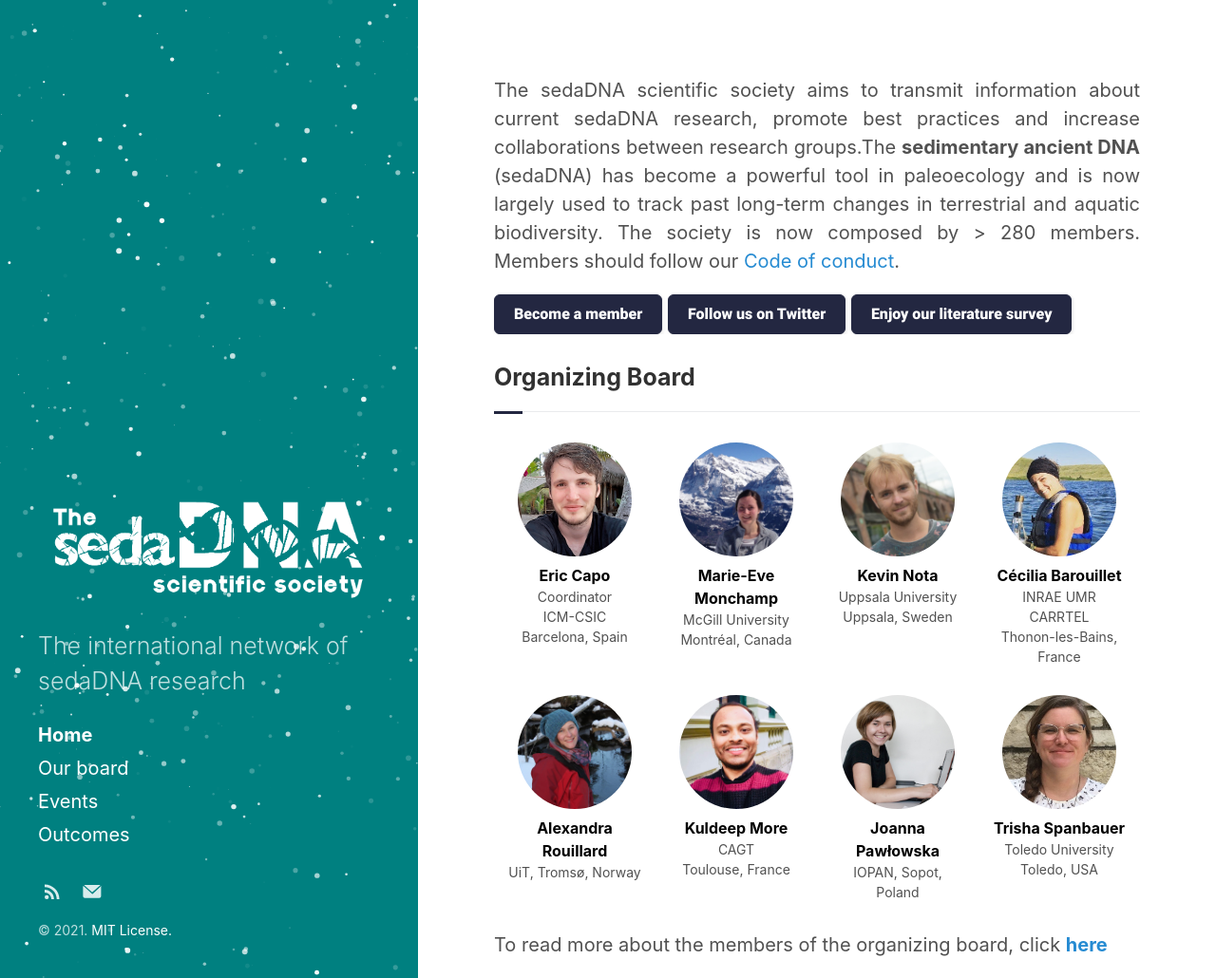
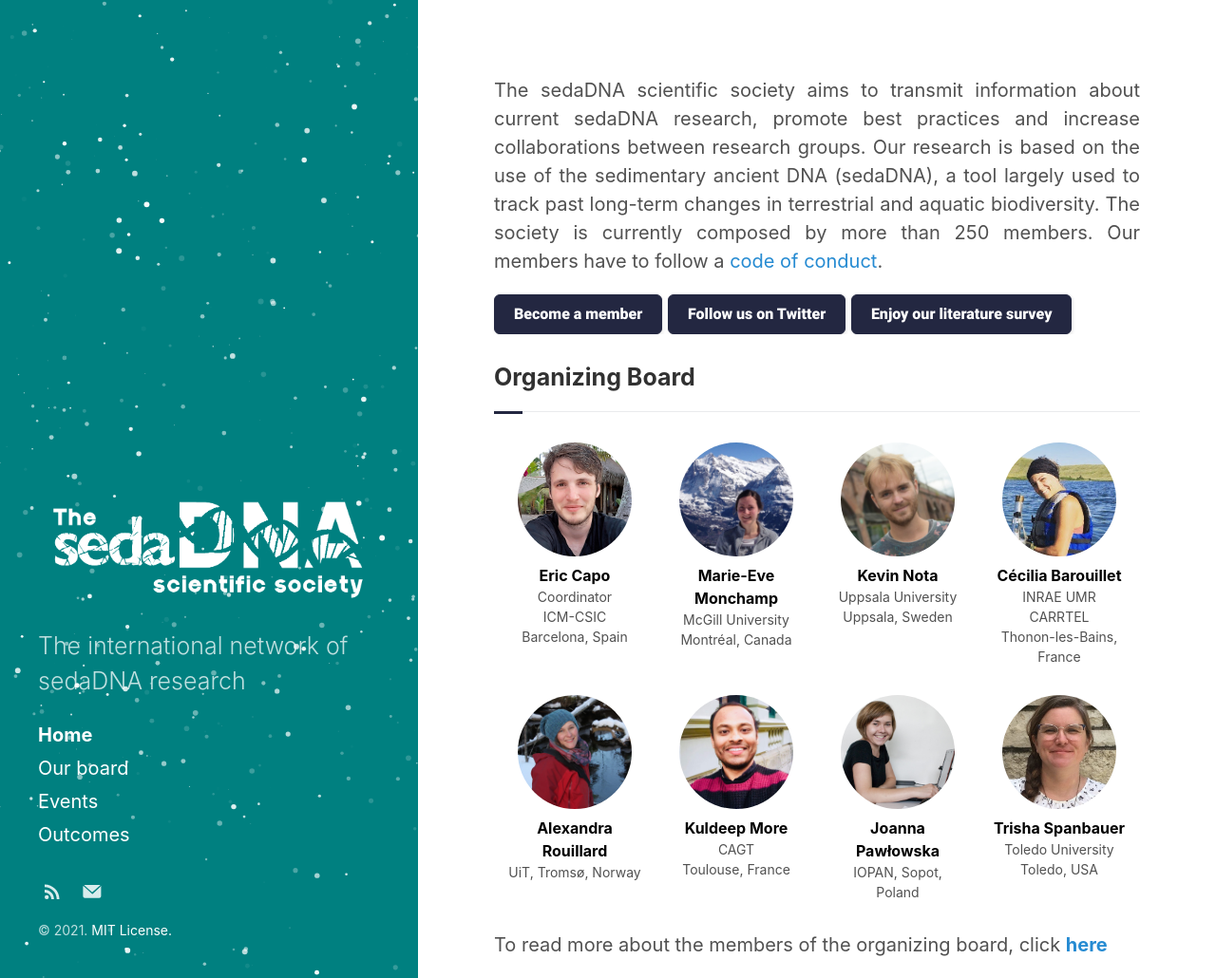
Before and after one commit to sedadna/sedadna.github.io, a Jekyll site: the page built from index.html, in a window 1280 px wide and 1030 px high. Shown: the whole window at 95% size. Built offline with Jekyll 4.4.1, drawn with Linux system fonts in a browser that asks for light colours; the list of posts is cut into pages by our own code.

Commit message:
Update index.html

```diff
--- a/_layouts/index.html
+++ b/_layouts/index.html
@@ -3,7 +3,7 @@
 ---
 
 <div class="intro">
-<p>The sedaDNA scientific society aims to transmit information about current sedaDNA research, promote best practices and increase collaborations between research groups.The <b>sedimentary ancient DNA</b> (sedaDNA) has become a powerful tool in paleoecology and is now largely used to track past long-term changes in terrestrial and aquatic biodiversity.  The society is now composed by > 280 members. Members should follow our <a href="/category/3-code.html" target="_blank">Code of conduct</a>.</p>
+<p>The sedaDNA scientific society aims to transmit information about current sedaDNA research, promote best practices and increase collaborations between research groups. Our research is based on the use of the sedimentary ancient DNA (sedaDNA), a tool largely used to track past long-term changes in terrestrial and aquatic biodiversity.  The society is currently composed by more than 250 members. Our members have to follow a <a href="/category/3-code.html" target="_blank">code of conduct</a>.</p>
 </div>
 
 <div class="join-us">
```
